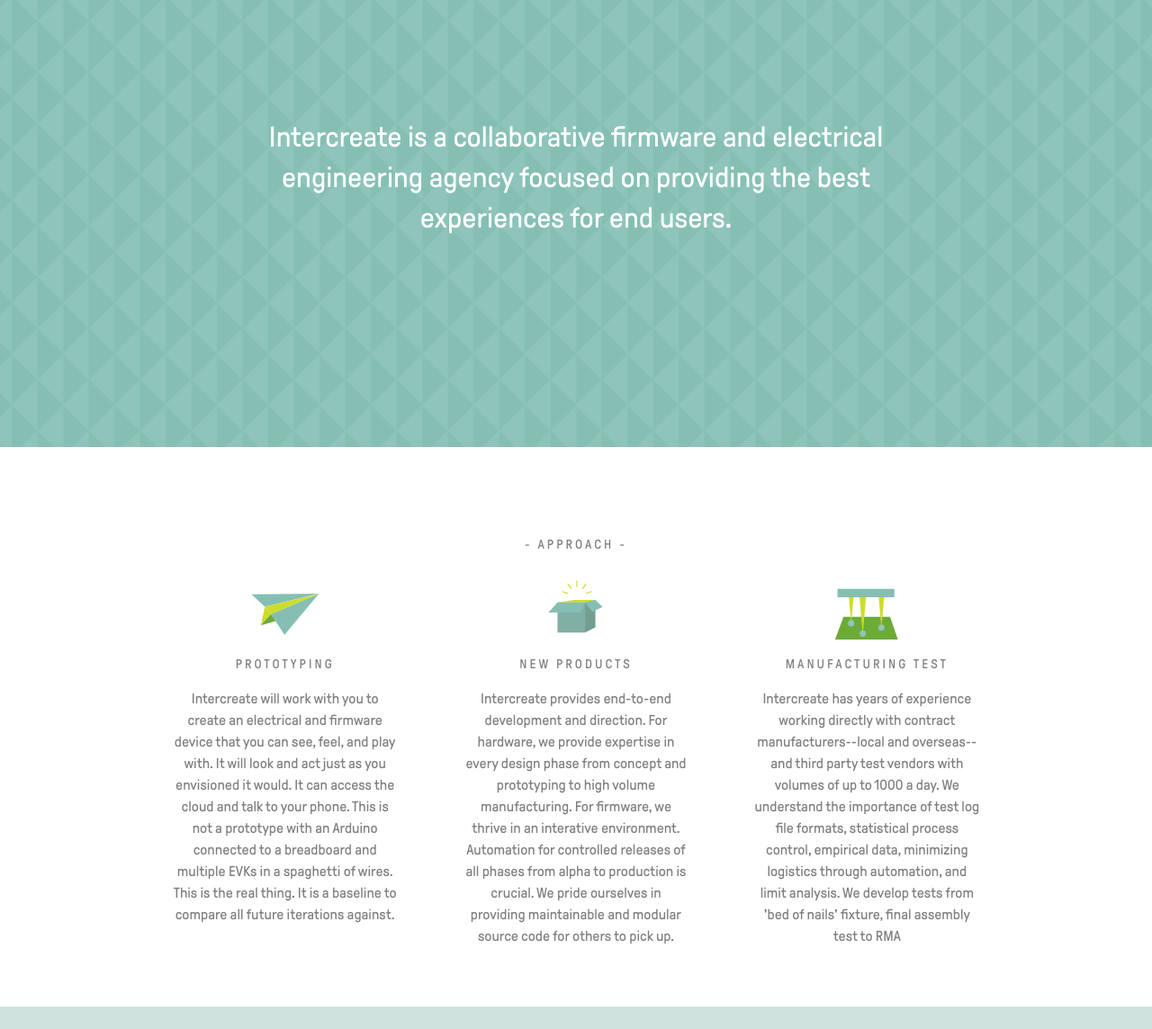
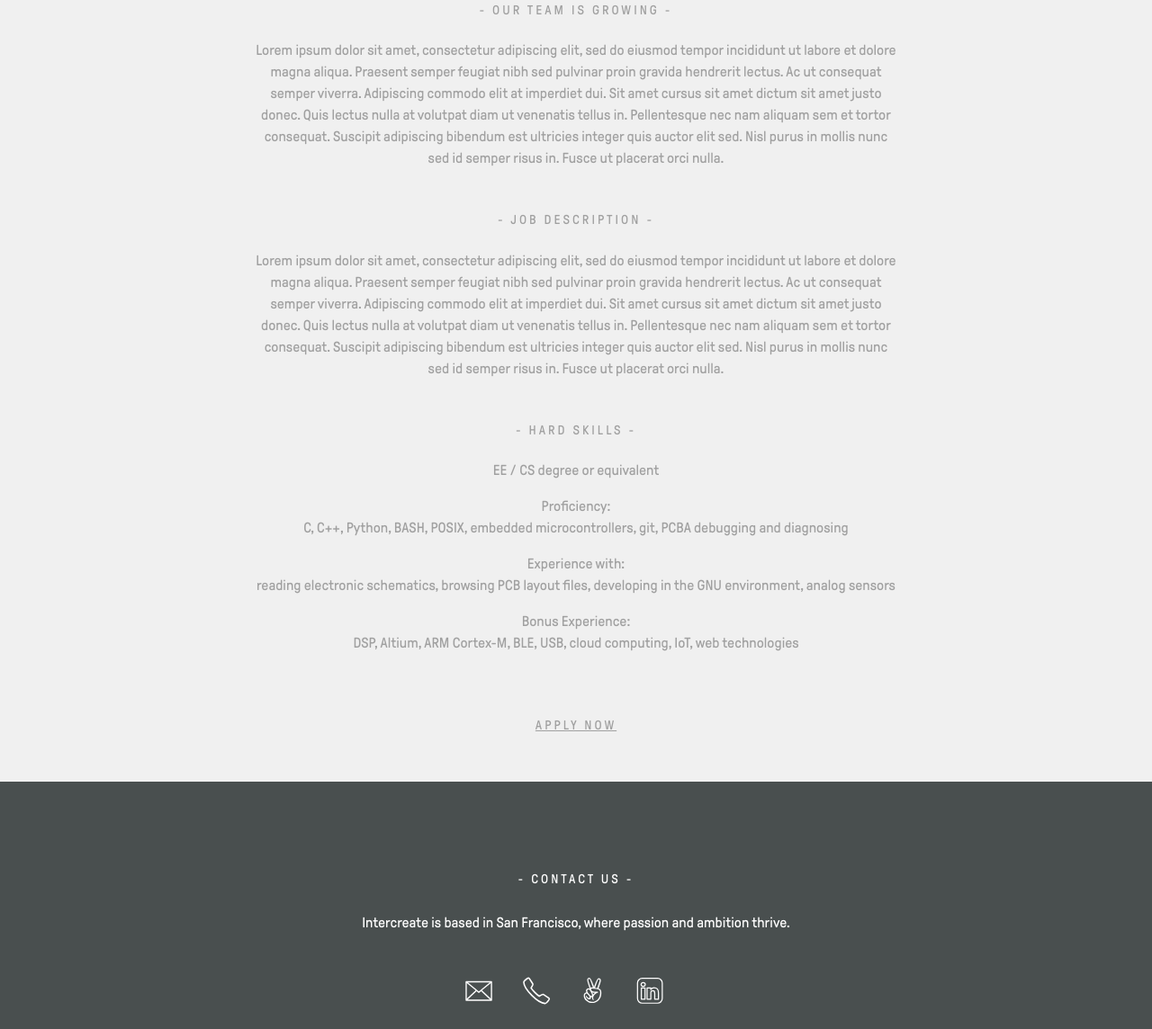
Before and after one commit to intercreate/www.intercreate.io, a website: page public/opportunities.html in a window 1280 px wide. Shown: the part 249-1393 px from the top of the page at 90% size. Drawn offline with Linux system fonts and the light colour scheme.

Commit message:
init opportunities page

```diff
--- a/public/css/intercreate.css
+++ b/public/css/intercreate.css
@@ -371,6 +371,21 @@
 
 section.team img { width: 150px; height: 150px; border-radius: 50%;}
 
+/* -----------------------------------*/
+/* ------>>> OPPORTUNITIES <<<-----------*/
+/* -----------------------------------*/
+section.opportunities h1,
+section.opportunities h2 {
+  font-size: 90%; letter-spacing: 3px;
+}
+
+section.opportunities a {
+  color: #a0a0a0;
+  text-decoration: underline;
+  line-height: 30px;
+  font-size: 90%;
+  letter-spacing: 3px;
+}
 
 /* -----------------------------------*/
 /* ------>>> CONTACT US <<<-----------*/
--- a/public/opportunities.html
+++ b/public/opportunities.html
@@ -14,7 +14,8 @@
     <!-- Bootstrap[4.1.1] -->
     <link href="vendor/bootstrap/css/bootstrap.min.css" rel="stylesheet">
     <!-- css -->
-    <link href="css/intercreate.min.css" rel="stylesheet">
+    <!-- <link href="css/intercreate.min.css" rel="stylesheet"> -->
+    <link rel="stylesheet" href="css/intercreate.css">
 
 
 <script async src="https://www.googletagmanager.com/gtag/js?id=UA-119112867-1"></script>
@@ -67,131 +68,27 @@
     </nav>
     <!-- //Navigation -->
 
+    <section class="opportunities py-5 px-3 text-center">
+      <div class="row justify-content-center mt-5 pt-5">
+        <div class="col-11 col-xl-7 mt-5">
+          <h1 class="mb-4">- OUR TEAM IS GROWING -</h1>
+          <p>Lorem ipsum dolor sit amet, consectetur adipiscing elit, sed do eiusmod tempor incididunt ut labore et dolore magna aliqua. Praesent semper feugiat nibh sed pulvinar proin gravida hendrerit lectus. Ac ut consequat semper viverra. Adipiscing commodo elit at imperdiet dui. Sit amet cursus sit amet dictum sit amet justo donec. Quis lectus nulla at volutpat diam ut venenatis tellus in. Pellentesque nec nam aliquam sem et tortor consequat. Suscipit adipiscing bibendum est ultricies integer quis auctor elit sed. Nisl purus in mollis nunc sed id semper risus in. Fusce ut placerat orci nulla.</p>
 
-    <!-- Masthead -->
-    <header class="masthead text-white text-center">
-      <div class="overlay"></div>
-      <div class="container">
-        <div class="row">
-          <div class="col-xl-9 mx-auto">
-            <h1>Intercreate is a collaborative firmware and electrical engineering agency focused on providing the best experiences for end users.</h1>
-          </div>
+          <h2 class="mt-5 mb-4">- JOB DESCRIPTION -</h2>
+          <p>Lorem ipsum dolor sit amet, consectetur adipiscing elit, sed do eiusmod tempor incididunt ut labore et dolore magna aliqua. Praesent semper feugiat nibh sed pulvinar proin gravida hendrerit lectus. Ac ut consequat semper viverra. Adipiscing commodo elit at imperdiet dui. Sit amet cursus sit amet dictum sit amet justo donec. Quis lectus nulla at volutpat diam ut venenatis tellus in. Pellentesque nec nam aliquam sem et tortor consequat. Suscipit adipiscing bibendum est ultricies integer quis auctor elit sed. Nisl purus in mollis nunc sed id semper risus in. Fusce ut placerat orci nulla.</p>
 
-        </div>
-      </div>
-    </header>
-    <!-- //Masthead -->
-
-
-    <a name="approach"></a>
-    <!-- Approach -->
-    <section class="approach  text-center">
-      <div class="container">
-        <div class="row">
-
-            <div class="col-lg-12">
-                <h2>- APPROACH -</h2>
-            </div>
-
-          <div class="col-lg-4">
-            <div class="features-icons-item mx-auto mb-5 mb-lg-0 mb-lg-3">
-              <div class="features-icons-icon">
-
-                <div id="icon-airplane" title="PROTOTYPING"></div>
-
-              </div>
-              <h3>PROTOTYPING</h3>
-              <p>Intercreate will work with you to create an electrical and firmware device that you can see, feel, and play with. It will look and act just as you envisioned it would. It can access the cloud and talk to your phone. This is not a prototype with an Arduino connected to a breadboard and multiple EVKs in a spaghetti of wires. This is the real thing. It is a baseline to compare all future iterations against.</p>
-            </div>
-          </div>
-          <div class="col-lg-4">
-            <div class="features-icons-item mx-auto mb-5 mb-lg-0 mb-lg-3">
-              <div class="features-icons-icon">
-
-                <div id="icon-box" title="NEW PRODUCTS"></div>
-
-              </div>
-              <h3>NEW PRODUCTS</h3>
-              <p>Intercreate provides end-to-end development and direction. For hardware, we provide expertise in every design phase from concept and prototyping to high volume manufacturing. For firmware, we thrive in an interative environment. Automation for controlled releases of all phases from alpha to production is crucial. We pride ourselves in providing maintainable and modular source code for others to pick up.</p>
-            </div>
-          </div>
-          <div class="col-lg-4">
-            <div class="features-icons-item mx-auto mb-0 mb-lg-3">
-              <div class="features-icons-icon">
-
-                <div id="icon-testing" title="MANUFACTURING TEST"></div>
-
-              </div>
-              <h3>MANUFACTURING TEST</h3>
-              <p>Intercreate has years of experience working directly with contract manufacturers--local and overseas--and third party test vendors with volumes of up to 1000 a day. We understand the importance of test log file formats, statistical process control, empirical data, minimizing logistics through automation, and limit analysis. We develop tests from 'bed of nails' fixture, final assembly test to RMA</p>
-            </div>
-          </div>
+          <h2 class="mt-5 mb-4">- HARD SKILLS -</h2>
+          <p>EE / CS degree or equivalent</p>
+          <span>Proficiency:</span>
+          <p>C, C++, Python, BASH, POSIX, embedded microcontrollers, git, PCBA debugging and diagnosing</p>
+          <span>Experience with:</span>
+          <p>reading electronic schematics, browsing PCB layout files, developing in the GNU environment, analog sensors</p>
+          <span>Bonus Experience:</span>
+          <p>DSP, Altium, ARM Cortex-M, BLE, USB, cloud computing, IoT, web technologies</p>
+          <a href="https://angel.co/company/intercreate/jobs" target="_blank" class="d-inline-block mt-5">APPLY NOW</a>
         </div>
       </div>
     </section>
-    <!-- //Approach -->
-
-
-    <a name="companies"></a>
-    <!-- Companies Worked -->
-    <!--
-    <section class="companies text-center">
-      <div class="container-fluid">
-        <div class="row">
-            <div class="col-xl-12 mx-auto">
-            <h2>- COMPANIES WE HAVE WORKED WITH -</h2>
-
-
-            <div class="row">
-
-            <div class="col-lg-4">
-                <img class="rounded company-icon" src="https://via.placeholder.com/150x150">
-            </div>
-            <div class="col-lg-4">
-                <img class="rounded company-icon" src="https://via.placeholder.com/150x150">
-            </div>
-            <div class="col-lg-4">
-                <img class="rounded company-icon" src="https://via.placeholder.com/150x150">
-            </div>
-            <div class="col-lg-4">
-                <img class="rounded company-icon" src="https://via.placeholder.com/150x150">
-            </div>
-            <div class="col-lg-4">
-                <img class="rounded company-icon" src="https://via.placeholder.com/150x150">
-            </div>
-            <div class="col-lg-4">
-                <img class="rounded company-icon" src="https://via.placeholder.com/150x150">
-            </div>
-
-            </div>
-
-
-            </div>
-        </div>
-      </div>
-    </section>
-    -->
-    <!-- //Companies Worked -->
-
-
-   <a name="exist"></a>
-   <!-- Exist -->
-    <section class="exist text-center">
-      <div class="container-fluid">
-        <div class="row">
-            <div class="col-xl-9 mx-auto">
-            <h2>- WHY WE EXIST -</h2>
-
-            <p>Intercreate was formed out of a passion for product execution. To simply say that Intercreate 'creates embedded systems' only begins to explain what we do. Good product execution is a function of understanding priorities given the stage of the design, communication, and allowing for flexibility of the work flow. Holistically speaking, strong collaboration with entrepreneurs and engineers in a interdisciplinary environment allows for efficient execution and, ultimately, exceeds the expectations of companies and their end user.<br><br>
-
-            Intercreate's core competency lies in that magical realm where electrical signals turn into software. More concretely, we can provide bare metal and RTOS firmware systems, DSP, linux kernel, POSIX system development, custom PCBA in Altium, schematic capture, component selection, and hardware architecture. All engineering efforts are done with pride and our designs are always developed with DFx at the forefront.</p>
-
-            </div>
-        </div>
-      </div>
-    </section>
-    <!-- //Exist -->
-
 
     <a name="contact"></a>
     <!-- Contact -->
```
